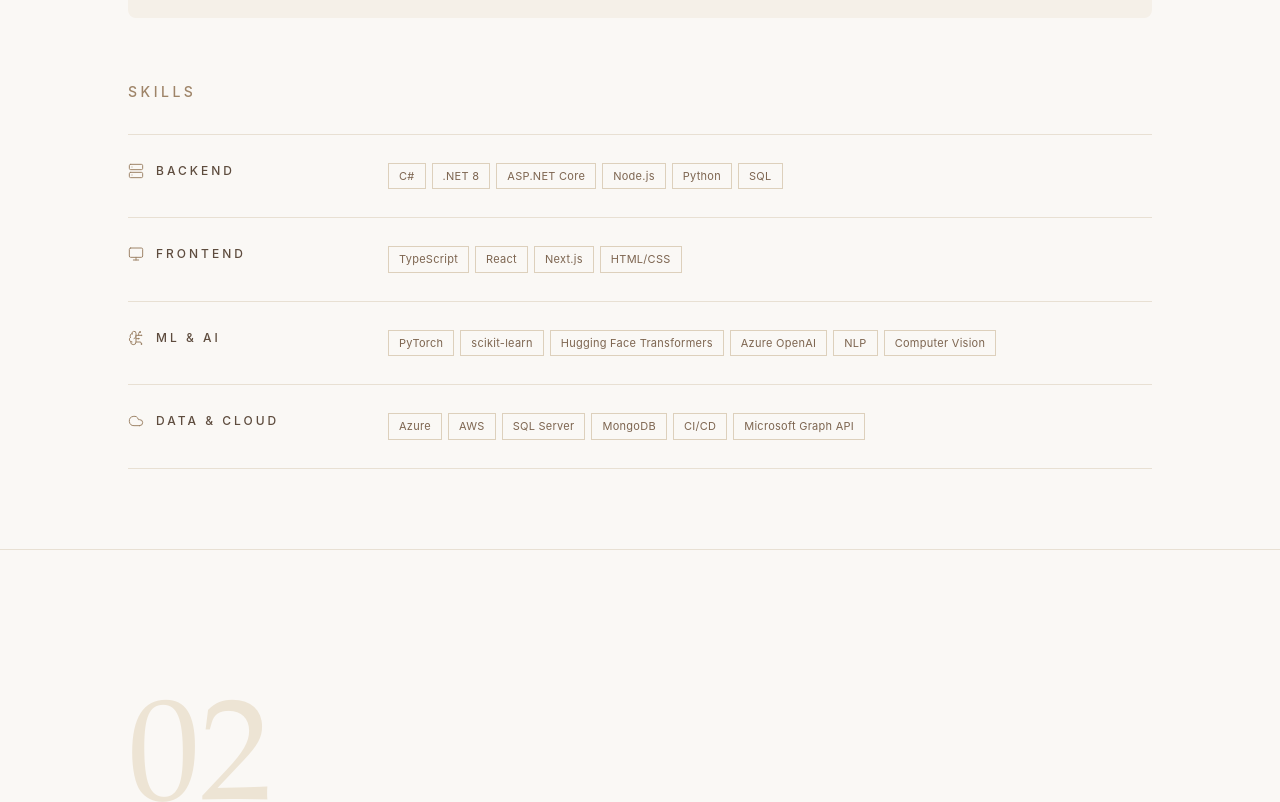
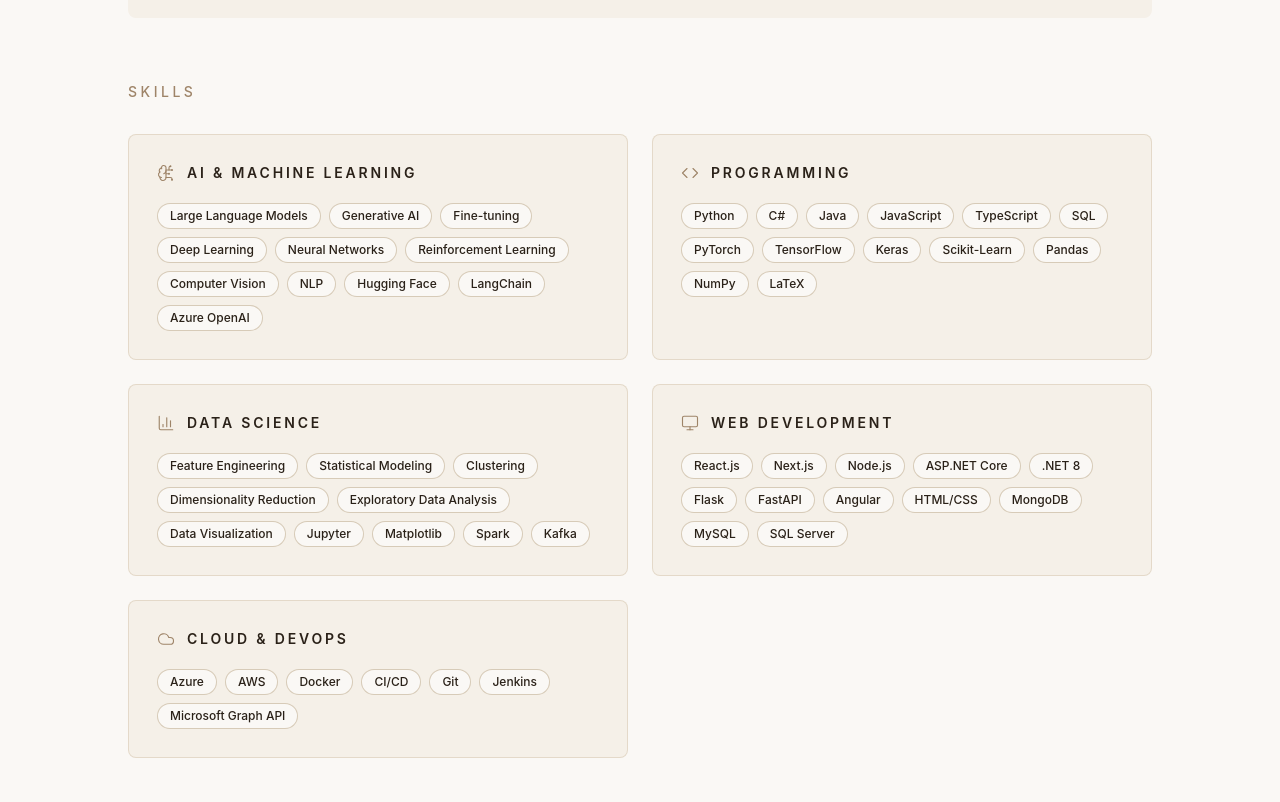
Before and after one commit to bhuvanakanakam/my-portfolio-website, a Next.js app: page / in a window 1280 px wide. Shown: the part 2140-2942 px from the top of the page. Built offline with nearby package versions, Linux system fonts and the light colour scheme.

Commit message:
skills update

```diff
--- a/src/components/Extracurriculars.tsx
+++ b/src/components/Extracurriculars.tsx
@@ -1,6 +1,6 @@
 "use client";
 
-import { useRef } from "react";
+import { useRef, useState } from "react";
 import { motion, useInView } from "framer-motion";
 
 type Category = "Social Impact" | "Arts & Culture" | "Athletics" | "Tech" | "Academic";
@@ -110,6 +110,7 @@
 export default function Extracurriculars() {
   const ref = useRef<HTMLElement>(null);
   const inView = useInView(ref, { once: true, margin: "-80px" });
+  const [showAll, setShowAll] = useState(false);
 
   return (
     <motion.section
@@ -185,11 +186,13 @@
           ))}
         </div>
 
-        {/* More honors — compact editorial list */}
+        {/* More honors — compact editorial list, behind a toggle */}
+        {showAll && (
+          <>
             <motion.p
               initial={{ opacity: 0 }}
-          animate={inView ? { opacity: 1 } : {}}
-          transition={{ duration: 0.5, delay: 0.3 }}
+              animate={{ opacity: 1 }}
+              transition={{ duration: 0.4 }}
               className="font-body text-xs tracking-[0.28em] uppercase text-[#9e8468] font-medium mb-2"
             >
               More honors
@@ -199,8 +202,8 @@
                 <motion.div
                   key={award.title}
                   initial={{ opacity: 0, y: 10 }}
-              animate={inView ? { opacity: 1, y: 0 } : {}}
-              transition={{ duration: 0.4, delay: 0.35 + i * 0.05 }}
+                  animate={{ opacity: 1, y: 0 }}
+                  transition={{ duration: 0.35, delay: i * 0.04 }}
                   className="flex flex-wrap items-baseline gap-x-6 gap-y-1 py-4 border-b border-[#ddd0bc]/60"
                 >
                   <span className="font-body text-xs text-[#9e8468] tabular-nums w-28 shrink-0">
@@ -213,6 +216,24 @@
                 </motion.div>
               ))}
             </div>
+          </>
+        )}
+
+        {/* Show more / less — same pattern as Projects */}
+        <motion.div
+          initial={{ opacity: 0, y: 10 }}
+          animate={inView ? { opacity: 1, y: 0 } : {}}
+          transition={{ duration: 0.5, delay: 0.35 }}
+          className={`flex justify-center ${showAll ? "mt-12" : ""}`}
+        >
+          <button
+            onClick={() => setShowAll((v) => !v)}
+            className="font-body text-sm tracking-[0.2em] uppercase text-[#6b5744] border border-[#ddd0bc] px-8 py-3 hover:border-[#b59f84] hover:text-[#2a2118] transition-all duration-300"
+            data-cursor-hover
+          >
+            {showAll ? "Show less ↑" : `Show ${honors.length} more honors ↓`}
+          </button>
+        </motion.div>
       </div>
     </motion.section>
   );
--- a/src/components/SkillsGraph.tsx
+++ b/src/components/SkillsGraph.tsx
@@ -2,7 +2,7 @@
 
 import { useRef } from "react";
 import { motion, useInView } from "framer-motion";
-import { Server, Monitor, BrainCircuit, Cloud } from "lucide-react";
+import { Code, Monitor, BrainCircuit, Cloud, BarChart3 } from "lucide-react";
 
 type Category = {
   label: string;
@@ -12,48 +12,85 @@
 
 const categories: Category[] = [
   {
-    label: "Backend",
-    icon: Server,
+    label: "AI & Machine Learning",
+    icon: BrainCircuit,
     skills: [
-      "C#",
-      ".NET 8",
-      "ASP.NET Core",
-      "Node.js",
-      "Python",
-      "SQL",
+      "Large Language Models",
+      "Generative AI",
+      "Fine-tuning",
+      "Deep Learning",
+      "Neural Networks",
+      "Reinforcement Learning",
+      "Computer Vision",
+      "NLP",
+      "Hugging Face",
+      "LangChain",
+      "Azure OpenAI",
     ],
   },
   {
-    label: "Frontend",
-    icon: Monitor,
+    label: "Programming",
+    icon: Code,
     skills: [
+      "Python",
+      "C#",
+      "Java",
+      "JavaScript",
       "TypeScript",
-      "React",
-      "Next.js",
-      "HTML/CSS",
+      "SQL",
+      "PyTorch",
+      "TensorFlow",
+      "Keras",
+      "Scikit-Learn",
+      "Pandas",
+      "NumPy",
+      "LaTeX",
     ],
   },
   {
-    label: "ML & AI",
-    icon: BrainCircuit,
+    label: "Data Science",
+    icon: BarChart3,
     skills: [
-      "PyTorch",
-      "scikit-learn",
-      "Hugging Face Transformers",
-      "Azure OpenAI",
-      "NLP",
-      "Computer Vision",
+      "Feature Engineering",
+      "Statistical Modeling",
+      "Clustering",
+      "Dimensionality Reduction",
+      "Exploratory Data Analysis",
+      "Data Visualization",
+      "Jupyter",
+      "Matplotlib",
+      "Spark",
+      "Kafka",
     ],
   },
   {
-    label: "Data & Cloud",
+    label: "Web Development",
+    icon: Monitor,
+    skills: [
+      "React.js",
+      "Next.js",
+      "Node.js",
+      "ASP.NET Core",
+      ".NET 8",
+      "Flask",
+      "FastAPI",
+      "Angular",
+      "HTML/CSS",
+      "MongoDB",
+      "MySQL",
+      "SQL Server",
+    ],
+  },
+  {
+    label: "Cloud & DevOps",
     icon: Cloud,
     skills: [
       "Azure",
       "AWS",
-      "SQL Server",
-      "MongoDB",
+      "Docker",
       "CI/CD",
+      "Git",
+      "Jenkins",
       "Microsoft Graph API",
     ],
   },
@@ -64,36 +101,36 @@
   const inView = useInView(ref, { once: true, margin: "-60px" });
 
   return (
-    <div ref={ref} className="border-t border-[#ddd0bc]/60">
+    <div ref={ref} className="grid grid-cols-1 md:grid-cols-2 gap-5 md:gap-6">
       {categories.map((cat, ci) => {
         const Icon = cat.icon;
         return (
           <motion.div
             key={cat.label}
-            initial={{ opacity: 0, y: 12 }}
+            initial={{ opacity: 0, y: 14 }}
             animate={inView ? { opacity: 1, y: 0 } : {}}
             transition={{ duration: 0.45, delay: 0.07 * ci }}
-            className="grid grid-cols-1 md:grid-cols-[220px_1fr] gap-3 md:gap-10 py-7 border-b border-[#ddd0bc]/60 items-start"
+            className="rounded-lg border border-[#ddd0bc]/70 bg-[#f5f0e8] p-6 md:p-7 hover:border-[#b59f84] transition-colors duration-200"
           >
-            {/* Domain label */}
-            <div className="flex items-center gap-3">
+            {/* Icon + category title */}
+            <div className="flex items-center gap-3 mb-5">
               <Icon
-                size={16}
+                size={18}
                 strokeWidth={1.5}
                 stroke="#9e8468"
                 className="shrink-0"
               />
-              <p className="font-body text-xs tracking-[0.25em] uppercase font-medium text-[#5e4c3e]">
+              <p className="font-body text-sm tracking-[0.2em] uppercase font-semibold text-[#2a2118]">
                 {cat.label}
               </p>
             </div>
 
-            {/* Skill tags */}
-            <div className="flex flex-wrap gap-1.5">
+            {/* Skill pills — wrap inside the card */}
+            <div className="flex flex-wrap gap-2">
               {cat.skills.map((skill) => (
                 <span
                   key={skill}
-                  className="font-body text-[11px] tracking-wide text-[#7d6550] border border-[#ddd0bc] px-2.5 py-1 whitespace-nowrap hover:border-[#b59f84] hover:text-[#2a2118] transition-colors duration-200"
+                  className="font-body text-xs font-medium text-[#2a2118] border border-[#c9b89e]/70 rounded-full px-3 py-1 whitespace-nowrap bg-[#faf8f5] hover:border-[#b59f84] transition-colors duration-200"
                 >
                   {skill}
                 </span>
```
Lines whose indentation alone changed are shown as unchanged.
